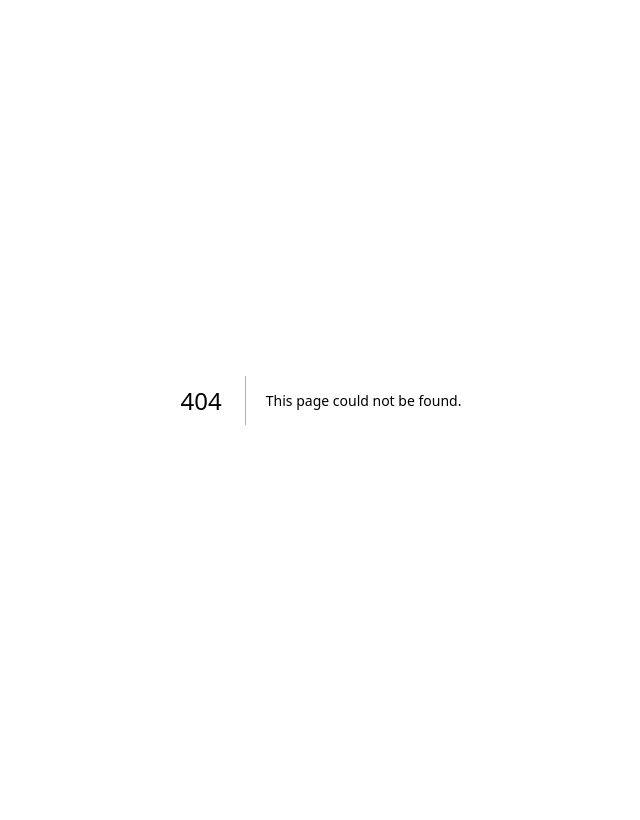
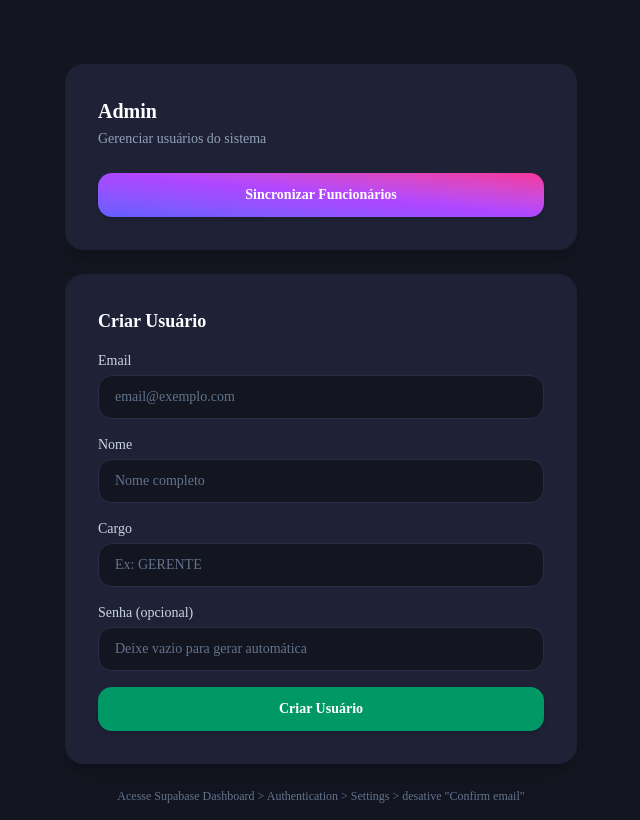
Before and after one commit to KevinLima25/klaws-crm, a Next.js app in the folder crm/: page /admin in a window 1280 px wide. Before the commit this address had no page. Shown: the whole page, without its empty margins (319-959 px from the left). Built offline with nearby package versions, Linux system fonts and the light colour scheme.

Commit message:
feat: add admin page and user creation
- Add /admin page with sync button and user creation form
- Add /api/create-user for creating individual users
- Add admin link to sidebar

```diff
--- /dev/null
+++ b/crm/src/app/admin/page.tsx
@@ -0,0 +1,137 @@
+"use client"
+
+import { useState } from "react"
+
+export default function AdminPage() {
+  const [syncResult, setSyncResult] = useState<string | null>(null)
+  const [syncing, setSyncing] = useState(false)
+  const [createResult, setCreateResult] = useState<string | null>(null)
+  const [form, setForm] = useState({ email: "", name: "", cargo: "", password: "" })
+  const [creating, setCreating] = useState(false)
+
+  async function handleSync() {
+    setSyncing(true)
+    setSyncResult(null)
+    try {
+      const res = await fetch("/api/sync-funcionarios", { method: "POST" })
+      const data = await res.json()
+      setSyncResult(JSON.stringify(data, null, 2))
+    } catch (err) {
+      setSyncResult(`Error: ${err}`)
+    } finally {
+      setSyncing(false)
+    }
+  }
+
+  async function handleCreate(e: React.FormEvent) {
+    e.preventDefault()
+    setCreating(true)
+    setCreateResult(null)
+    try {
+      const res = await fetch("/api/create-user", {
+        method: "POST",
+        headers: { "Content-Type": "application/json" },
+        body: JSON.stringify(form),
+      })
+      const data = await res.json()
+      setCreateResult(JSON.stringify(data, null, 2))
+    } catch (err) {
+      setCreateResult(`Error: ${err}`)
+    } finally {
+      setCreating(false)
+    }
+  }
+
+  return (
+    <div className="flex min-h-screen items-start justify-center bg-[#131520] p-4 pt-16 font-sans">
+      <div className="w-full max-w-lg space-y-6">
+        {/* Card Sync */}
+        <div className="rounded-2xl border border-[#1e2030] bg-[#1f2136] p-8 shadow-xl">
+          <h1 className="text-xl font-bold text-white mb-1">Admin</h1>
+          <p className="text-sm text-slate-400 mb-6">Gerenciar usuários do sistema</p>
+
+          <button
+            onClick={handleSync}
+            disabled={syncing}
+            className="inline-flex h-11 w-full items-center justify-center rounded-xl bg-gradient-to-tr from-indigo-500 via-purple-500 to-pink-500 text-sm font-semibold text-white shadow-md hover:shadow-lg transition-all disabled:opacity-60"
+          >
+            {syncing ? "Sincronizando..." : "Sincronizar Funcionários"}
+          </button>
+
+          {syncResult && (
+            <pre className="mt-4 p-4 rounded-xl bg-[#131520] border border-[#2a2d45] text-xs text-slate-300 overflow-auto max-h-60 whitespace-pre-wrap">
+              {syncResult}
+            </pre>
+          )}
+        </div>
+
+        {/* Card Create User */}
+        <div className="rounded-2xl border border-[#1e2030] bg-[#1f2136] p-8 shadow-xl">
+          <h2 className="text-lg font-bold text-white mb-4">Criar Usuário</h2>
+          <form onSubmit={handleCreate} className="space-y-4">
+            <div>
+              <label className="text-sm font-medium text-slate-300 block mb-1">Email</label>
+              <input
+                type="email"
+                required
+                value={form.email}
+                onChange={(e) => setForm({ ...form, email: e.target.value })}
+                className="flex h-11 w-full rounded-xl border border-[#2a2d45] bg-[#131520] px-4 py-2 text-sm text-white placeholder-slate-500 focus:outline-none focus:ring-2 focus:ring-indigo-500/50"
+                placeholder="email@exemplo.com"
+              />
+            </div>
+            <div>
+              <label className="text-sm font-medium text-slate-300 block mb-1">Nome</label>
+              <input
+                type="text"
+                required
+                value={form.name}
+                onChange={(e) => setForm({ ...form, name: e.target.value })}
+                className="flex h-11 w-full rounded-xl border border-[#2a2d45] bg-[#131520] px-4 py-2 text-sm text-white placeholder-slate-500 focus:outline-none focus:ring-2 focus:ring-indigo-500/50"
+                placeholder="Nome completo"
+              />
+            </div>
+            <div>
+              <label className="text-sm font-medium text-slate-300 block mb-1">Cargo</label>
+              <input
+                type="text"
+                required
+                value={form.cargo}
+                onChange={(e) => setForm({ ...form, cargo: e.target.value })}
+                className="flex h-11 w-full rounded-xl border border-[#2a2d45] bg-[#131520] px-4 py-2 text-sm text-white placeholder-slate-500 focus:outline-none focus:ring-2 focus:ring-indigo-500/50"
+                placeholder="Ex: GERENTE"
+              />
+            </div>
+            <div>
+              <label className="text-sm font-medium text-slate-300 block mb-1">Senha (opcional)</label>
+              <input
+                type="text"
+                value={form.password}
+                onChange={(e) => setForm({ ...form, password: e.target.value })}
+                className="flex h-11 w-full rounded-xl border border-[#2a2d45] bg-[#131520] px-4 py-2 text-sm text-white placeholder-slate-500 focus:outline-none focus:ring-2 focus:ring-indigo-500/50"
+                placeholder="Deixe vazio para gerar automática"
+              />
+            </div>
+            <button
+              type="submit"
+              disabled={creating}
+              className="inline-flex h-11 w-full items-center justify-center rounded-xl bg-emerald-600 text-sm font-semibold text-white shadow-md hover:bg-emerald-500 transition-all disabled:opacity-60"
+            >
+              {creating ? "Criando..." : "Criar Usuário"}
+            </button>
+          </form>
+
+          {createResult && (
+            <pre className="mt-4 p-4 rounded-xl bg-[#131520] border border-[#2a2d45] text-xs text-slate-300 overflow-auto whitespace-pre-wrap">
+              {createResult}
+            </pre>
+          )}
+        </div>
+
+        <p className="text-center text-xs text-slate-500">
+          Acesse Supabase Dashboard &gt; Authentication &gt; Settings &gt; desative "Confirm email"
+        </p>
+      </div>
+    </div>
+  )
+}
--- /dev/null
+++ b/crm/src/app/api/create-user/route.ts
@@ -0,0 +1,37 @@
+import { NextResponse } from "next/server"
+import { createAdminClient } from "@/lib/supabase/admin"
+
+export async function POST(req: Request) {
+  const { email, name, cargo, password } = await req.json()
+  if (!email) return NextResponse.json({ error: "Email required" }, { status: 400 })
+
+  const supabase = createAdminClient()
+  const pwd = password || email.split("@")[0] + "Kl@ws2026"
+
+  const { data: existing } = await supabase.auth.admin.getUserByEmail(email)
+  if (existing?.user) {
+    await supabase.from("profiles").upsert(
+      { id: existing.user.id, email, full_name: name, cargo },
+      { onConflict: "id" }
+    )
+    return NextResponse.json({ status: "updated", email, name, cargo })
+  }
+
+  const { data: newUser, error } = await supabase.auth.admin.createUser({
+    email,
+    password: pwd,
+    email_confirm: true,
+    user_metadata: { name, cargo },
+  })
+
+  if (error || !newUser?.user) {
+    return NextResponse.json({ error: error?.message }, { status: 500 })
+  }
+
+  await supabase.from("profiles").upsert(
+    { id: newUser.user.id, email, full_name: name, cargo },
+    { onConflict: "id" }
+  )
+
+  return NextResponse.json({ status: "created", email, name, cargo })
+}
--- a/crm/src/components/crm-sidebar.tsx
+++ b/crm/src/components/crm-sidebar.tsx
@@ -135,6 +135,24 @@ export function CrmSidebar() {
             Configurações
           </div>
         </div>
+
+        {/* Admin */}
+        <div className="space-y-1">
+          <div className="px-3 text-[10px] font-bold uppercase tracking-wider text-slate-500">
+            Administração
+          </div>
+          <Link
+            href="/admin"
+            className={`flex items-center gap-3 rounded-lg px-3 py-2.5 text-sm font-medium transition-all duration-200 ${
+              pathname === "/admin"
+                ? "bg-[#1f2136] text-white shadow-sm"
+                : "text-slate-400 hover:text-slate-100 hover:bg-[#171928]"
+            }`}
+          >
+            <Settings className="h-4 w-4" />
+            Usuários
+          </Link>
+        </div>
       </div>
 
       {/* Separador e Rodapé com Perfil */}
```
